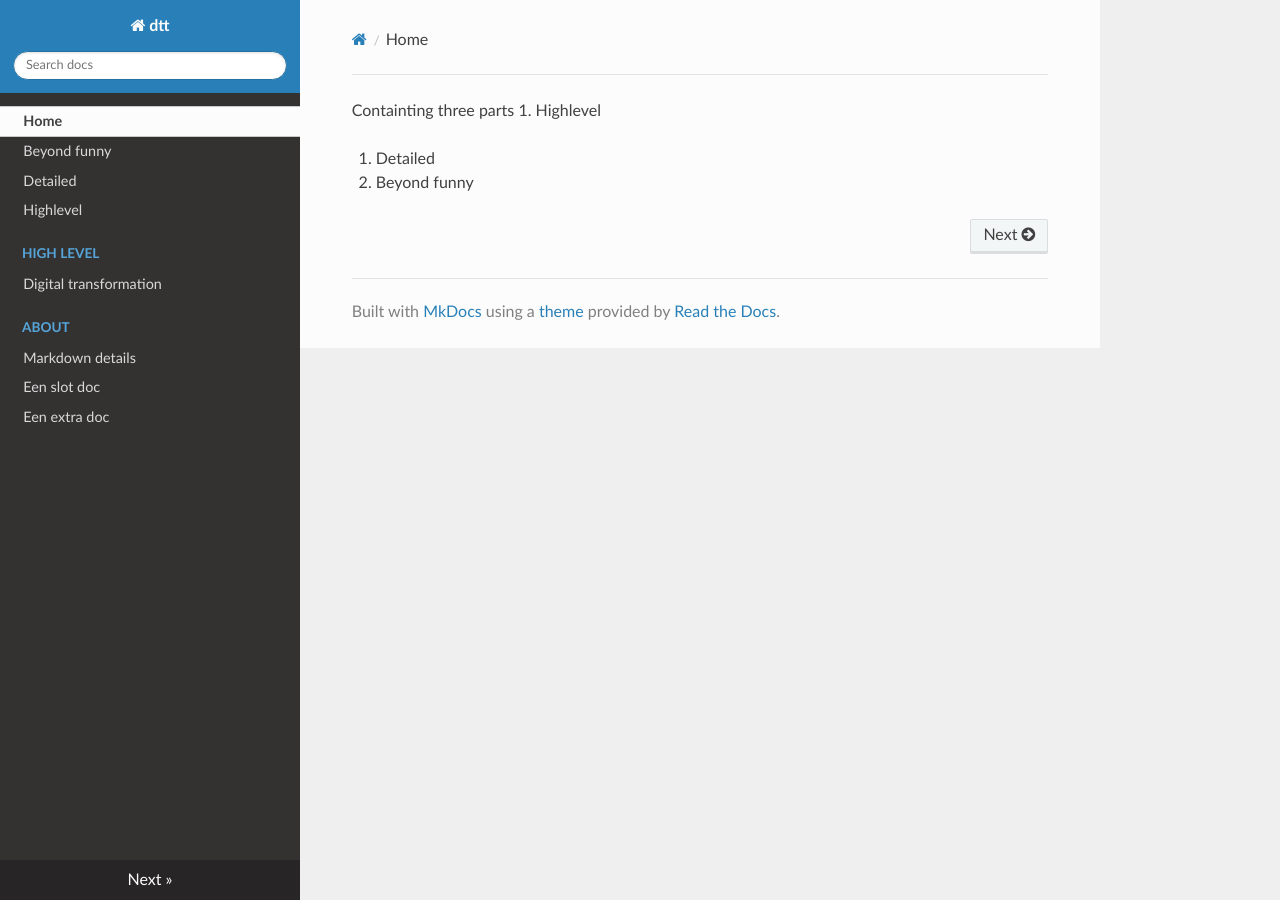
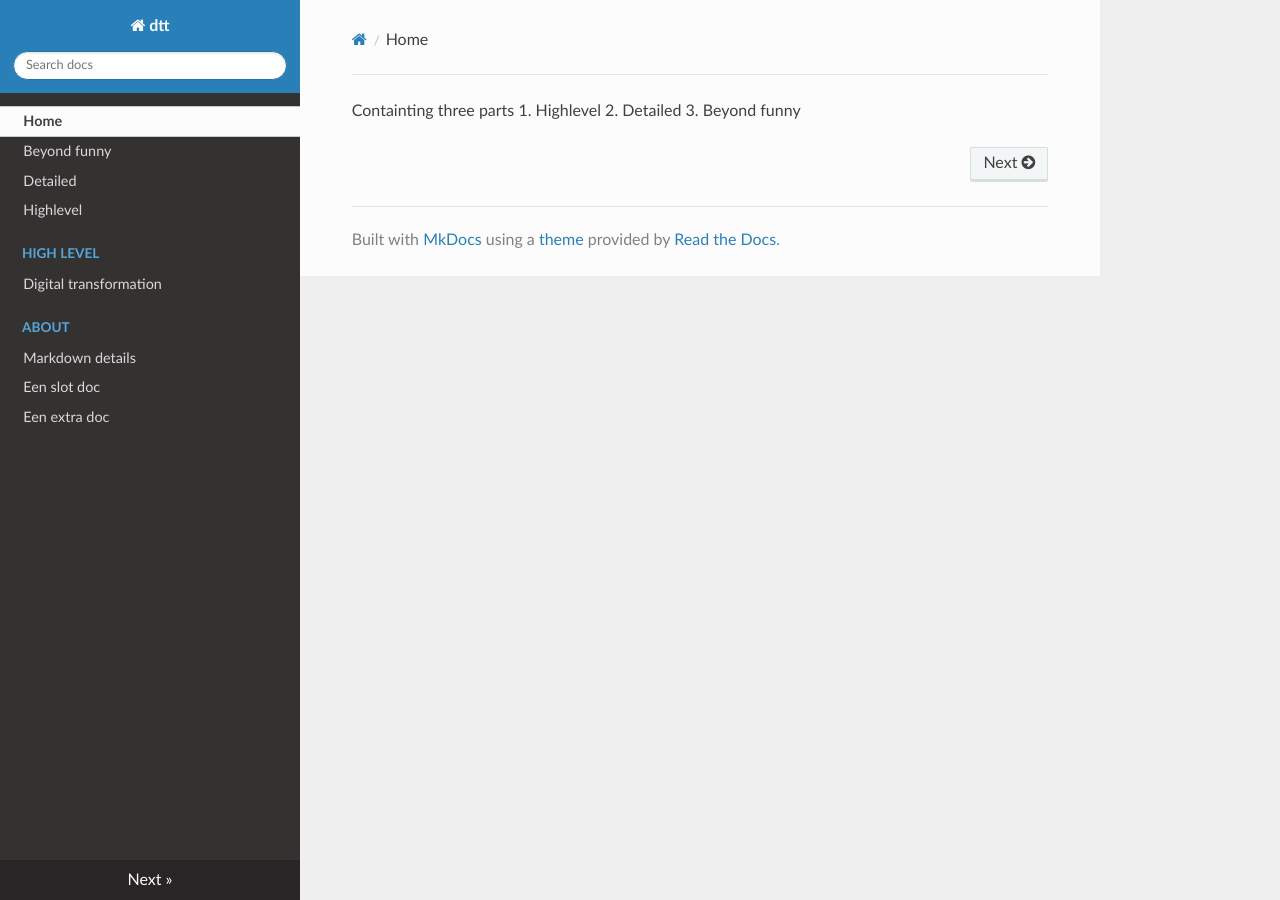
Before and after one commit to rienkdekok/dtt, an MkDocs documentation site: the page built from docs/index.md, in a window 1280 px wide. Built offline with MkDocs 1.6.1, drawn with Linux system fonts in a browser that asks for light colours; nearby versions of some CDN libraries; part of the change alters nothing that is shown.

```diff
--- a/docs/index.md
+++ b/docs/index.md
@@ -1,12 +1,10 @@
 Containting three parts
 1. Highlevel
-
 2. Detailed
-
 3. Beyond funny
 
 <!--stackedit_data:
-eyJoaXN0b3J5IjpbLTgwMTMwMTkyNSwtMTUzNTU2OTg3MSwtMT
-YzNjY4NDI4MiwtMTYxNzQ2MjE0OSwtNzQzMDIyNDUsNjA5MzI2
-MjYxLC03MTkyNTU4NTRdfQ==
+eyJoaXN0b3J5IjpbOTkyMjQ3NzA3LC0xNTM1NTY5ODcxLC0xNj
+M2Njg0MjgyLC0xNjE3NDYyMTQ5LC03NDMwMjI0NSw2MDkzMjYy
+NjEsLTcxOTI1NTg1NF19
 -->
```
